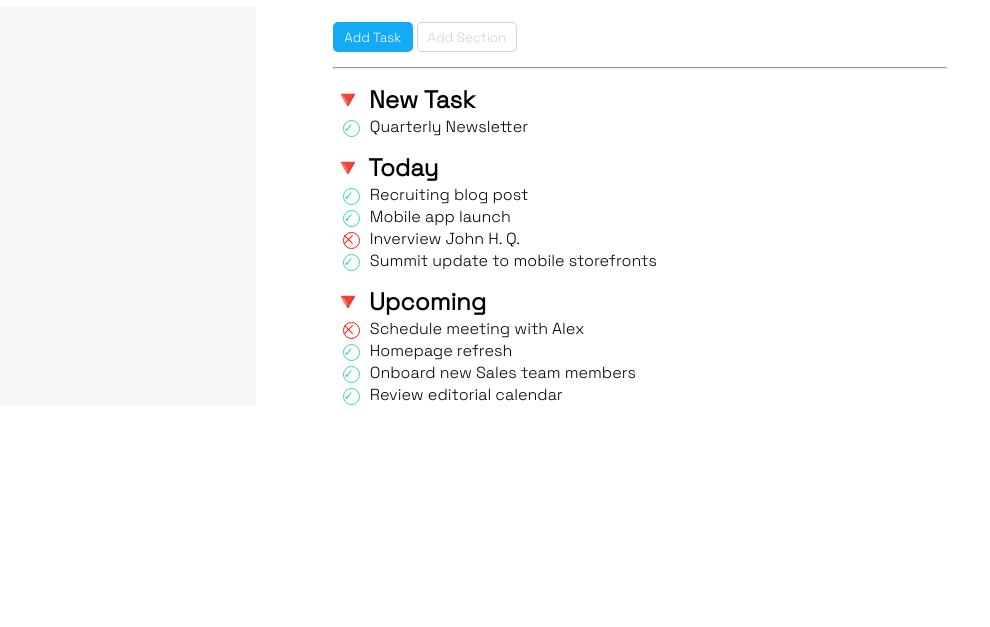
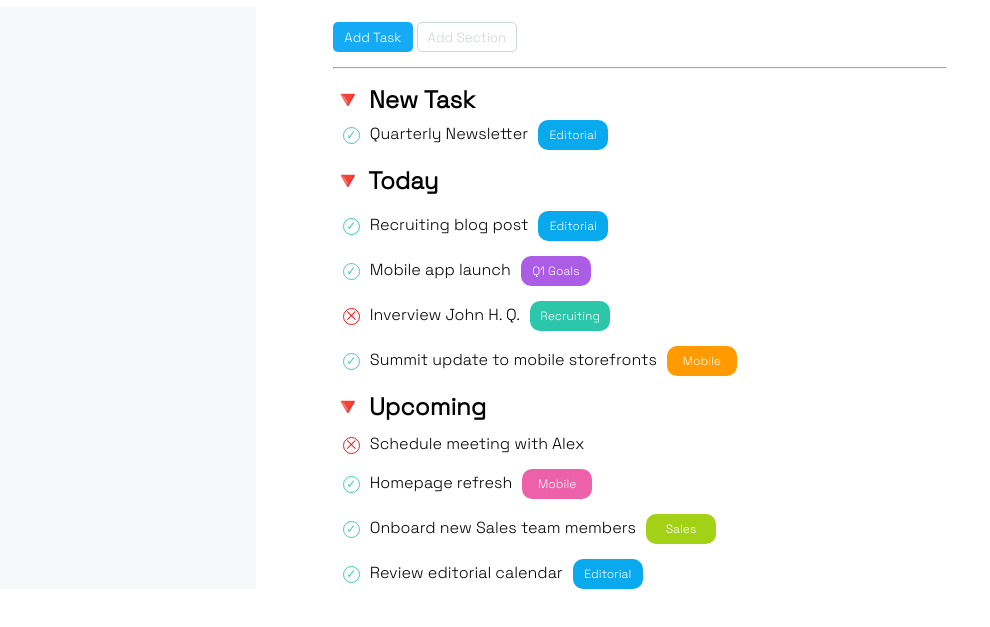
Before and after one commit to JohnQuimson/html-css-toboolist, a plain HTML site: page index.html in a window 1280 px wide. Shown: the part 73-700 px from the top of the page, without its empty margins (0-990 px from the left). Drawn offline with Linux system fonts and the light colour scheme; a web font is replaced by a local one.

Commit message:
feat: categorie colorate

```diff
--- a/index.html
+++ b/index.html
@@ -39,25 +39,25 @@
                     <div class="space">
                         <h2>🔻 New Task</h2>
                         <ul >
-                            <li id="svolto">Quarterly Newsletter</li>
+                            <li class="svolto editorial ">Quarterly Newsletter</li>
                         </ul>
                     </div>
                     <div class="space">
                         <h2>🔻 Today</h2>
                         <ul>
-                            <li id="svolto">Recruiting blog post</li>
-                            <li id="svolto">Mobile app launch</li>
-                            <li id="non-svolto">Inverview John H. Q.</li>
-                            <li id="svolto">Summit update to mobile storefronts</li>
+                            <li class="svolto editorial piccolo-sp">Recruiting blog post</li>
+                            <li class="svolto goals piccolo-sp">Mobile app launch</li>
+                            <li class="non-svolto recruiting piccolo-sp">Inverview John H. Q.</li>
+                            <li class="svolto mobile piccolo-sp">Summit update to mobile storefronts</li>
                         </ul>
                     </div>
                     <div class="space">
                         <h2>🔻 Upcoming</h2>
                         <ul>
-                            <li id="non-svolto">Schedule meeting with Alex</li>
-                            <li id="svolto">Homepage refresh</li>
-                            <li id="svolto">Onboard new Sales team members</li>
-                            <li id="svolto">Review editorial calendar</li>
+                            <li class="non-svolto space piccolo-sp">Schedule meeting with Alex</li>
+                            <li class="svolto website piccolo-sp">Homepage refresh</li>
+                            <li class="svolto sales piccolo-sp">Onboard new Sales team members</li>
+                            <li class="svolto editorial piccolo-sp">Review editorial calendar</li>
                         </ul>
                     </div>
                 </section>
--- a/style.css
+++ b/style.css
@@ -16,6 +16,10 @@
 
 .space{
     margin-top: 15px;
+}
+
+.piccolo-sp{
+    margin: 10px 0 10px 0;
 }
 
 /* header */
@@ -77,8 +81,8 @@ main{
     color: #ced4d8;
 }
 
-.container hr{
-    color: #f6f8f9;
+hr{
+    border-color: #f6f8f9;
 }
 
 /* Corpo */
@@ -88,7 +92,7 @@ ul{
     list-style-type: none;
 }
 
-#svolto::before{
+.svolto::before{
     content: '✓';
     height: 15px;
     width: 15px;
@@ -99,9 +103,10 @@ ul{
     color: #42ccb4 ;
     line-height: 15px;
     font-size: 12px;
+    text-align: center;
 }
 
-#non-svolto::before{
+.non-svolto::before{
     content: '⨉';
     height: 15px;
     width: 15px;
@@ -112,4 +117,89 @@ ul{
     color: #ff1010;
     line-height: 15px;
     font-size: 12px;
+    text-align: center;
 }
+
+.editorial::after{
+    content: 'Editorial';
+    height: 30px;
+    line-height: 30px;
+    width: 70px;
+    display: inline-block;
+    border-radius: 10px;
+    margin: 5px 10px 0 10px;
+    color: white;
+    background-color: #09a9ed;
+    font-size: 12px;
+    text-align: center;
+}
+
+.goals::after{
+    content: 'Q1 Goals';
+    height: 30px;
+    line-height: 30px;
+    width: 70px;
+    display: inline-block;
+    border-radius: 10px;
+    margin: 5px 10px 0 10px;
+    color: white;
+    background-color: #ab5de6;
+    font-size: 12px;
+    text-align: center;
+}
+
+.recruiting::after{
+    content: 'Recruiting';
+    height: 30px;
+    line-height: 30px;
+    width: 80px;
+    display: inline-block;
+    border-radius: 10px;
+    margin: 5px 10px 0 10px;
+    color: white;
+    background-color: #2cc6ab;
+    font-size: 12px;
+    text-align: center;
+}
+
+.mobile::after{
+    content: 'Mobile';
+    height: 30px;
+    line-height: 30px;
+    width: 70px;
+    display: inline-block;
+    border-radius: 10px;
+    margin: 5px 10px 0 10px;
+    color: white;
+    background-color: #ff9b00;
+    font-size: 12px;
+    text-align: center;
+}
+
+.website::after{
+    content: 'Mobile';
+    height: 30px;
+    line-height: 30px;
+    width: 70px;
+    display: inline-block;
+    border-radius: 10px;
+    margin: 5px 10px 0 10px;
+    color: white;
+    background-color: #ec61a9;
+    font-size: 12px;
+    text-align: center;
+}
+
+.sales::after{
+    content: 'Sales';
+    height: 30px;
+    line-height: 30px;
+    width: 70px;
+    display: inline-block;
+    border-radius: 10px;
+    margin: 5px 10px 0 10px;
+    color: white;
+    background-color: #a3d116;
+    font-size: 12px;
+    text-align: center;
+}
```
